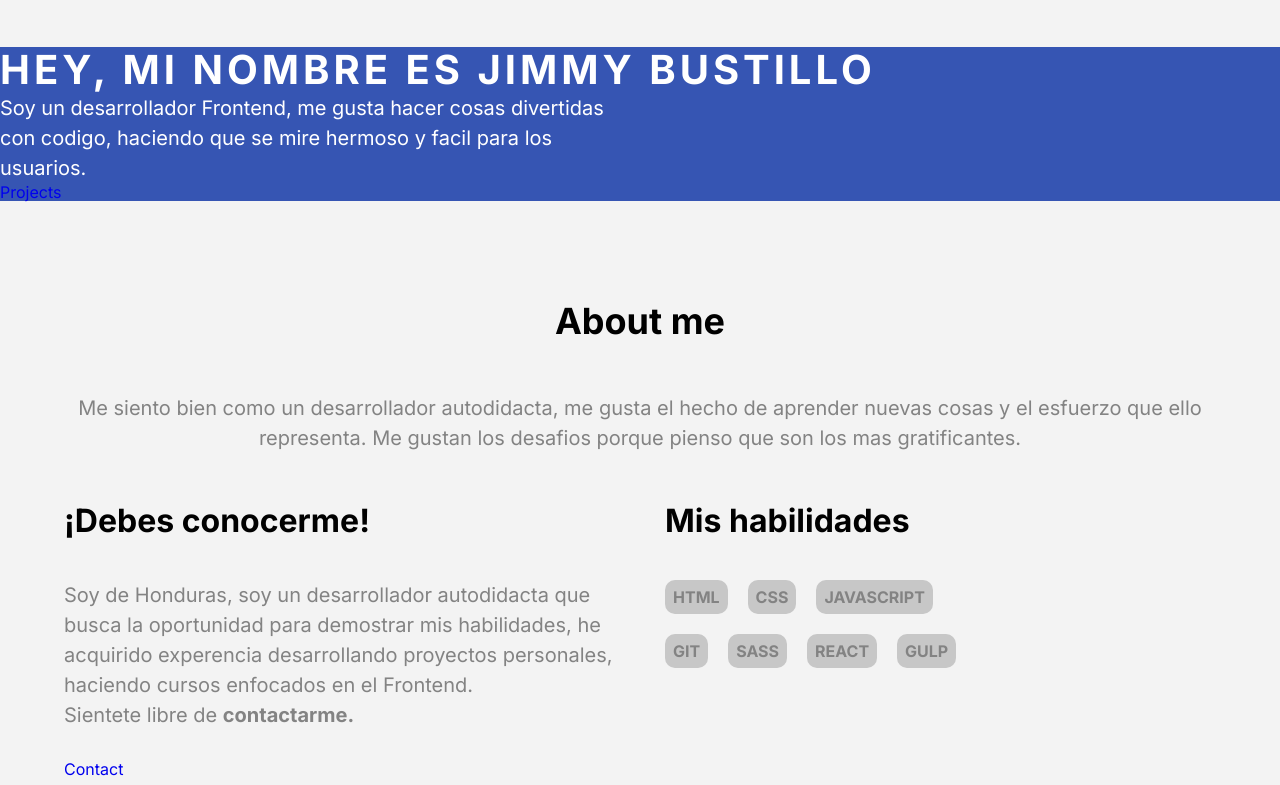
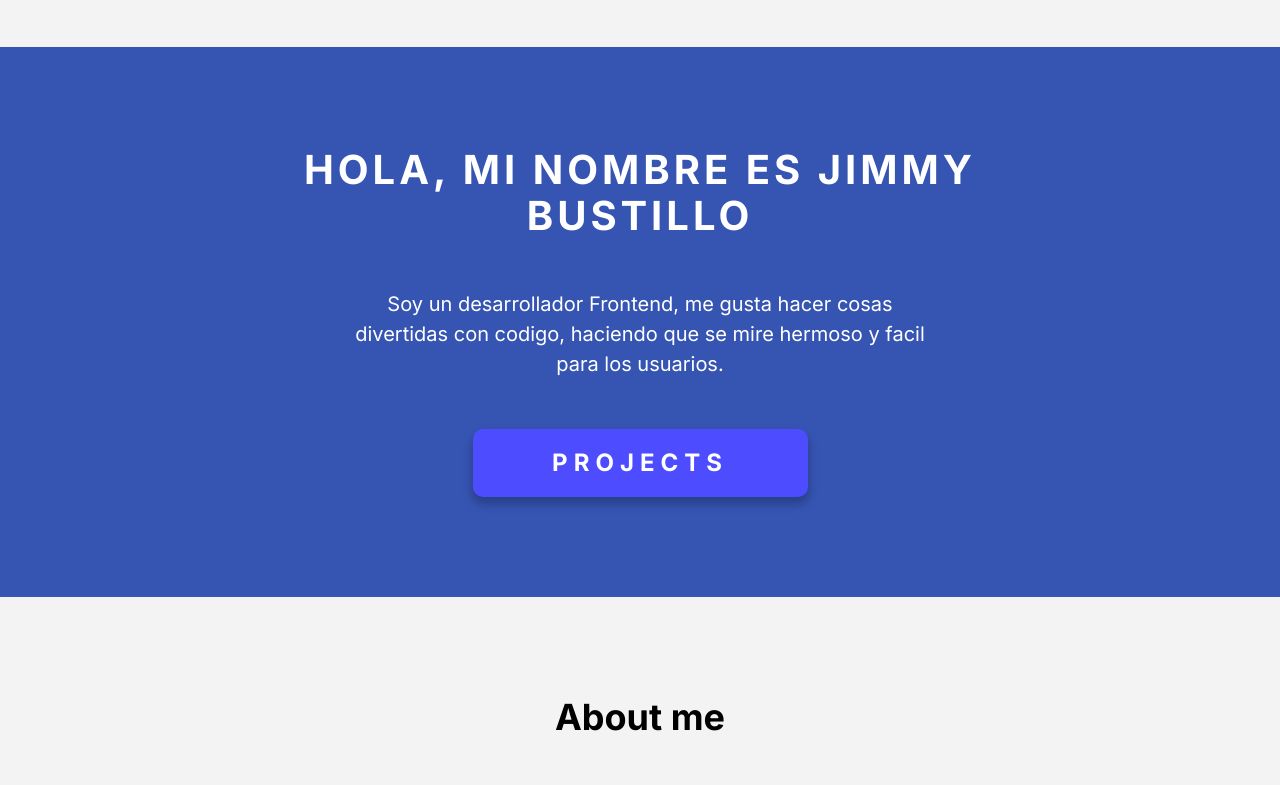
Before and after one commit to jimmy-bustillo/Portafolio, a website: page index.html in a window 1280 px wide. Shown: the part 133-918 px from the top of the page. Drawn offline with nearby package versions, Linux system fonts and the light colour scheme; files that its build step writes are made by us from their sources; files whose address does not match are found by name.

Commit message:
fix: añade contenedor en la sección de home
- cambia clases de botón en los enlaces de home y about
- añade una etiqueta de enlace al logo

```diff
--- a/index.html
+++ b/index.html
@@ -16,7 +16,9 @@
   <body>
     <header class="header contenedor">
       <div class="header__logo">
-        <img src="build/img/logo.svg" alt="logo imagen" />
+        <a href="#">
+          <img src="build/img/logo.svg" alt="logo imagen" />
+        </a>
       </div>
       <div class="header__menu-icon">
         <img src="build/img/menu_icon.svg" alt="menu icon" />
@@ -30,12 +32,14 @@
     </header>
 
     <section class="home">
-      <h2 class="home__heading">Hey, mi nombre es Jimmy Bustillo</h2>
-      <p class="home__text">
-        Soy un desarrollador Frontend, me gusta hacer cosas divertidas con
-        codigo, haciendo que se mire hermoso y facil para los usuarios.
-      </p>
-      <a href="#" class="btn btn-w90">Projects</a>
+      <div class="home__container contenedor">
+        <h2 class="home__heading">Hola, mi nombre es Jimmy Bustillo</h2>
+        <p class="home__text">
+          Soy un desarrollador Frontend, me gusta hacer cosas divertidas con
+          codigo, haciendo que se mire hermoso y facil para los usuarios.
+        </p>
+        <a class="home__btn" href="#">Projects</a>
+      </div>
     </section>
 
     <section class="about contenedor">
@@ -61,7 +65,7 @@
           Sientete libre de <span>contactarme.</span>
         </p>
 
-        <a href="#" class="btn btn-about">Contact</a>
+        <a class="about__boton" href="#">Contact</a>
       </div>
 
       <div class="about__skills">
```
